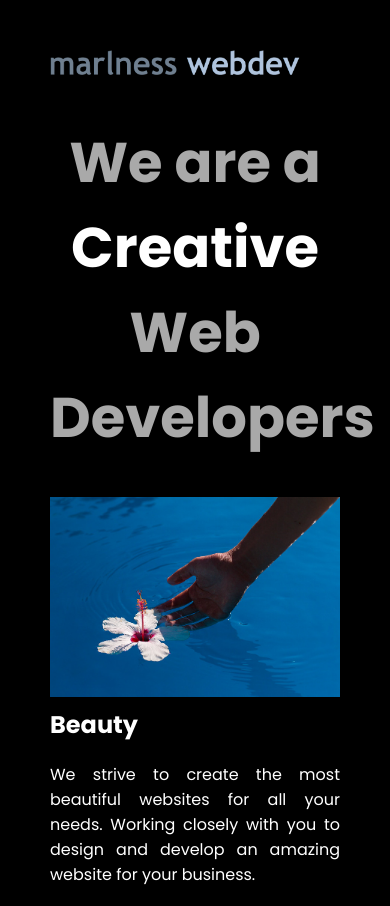
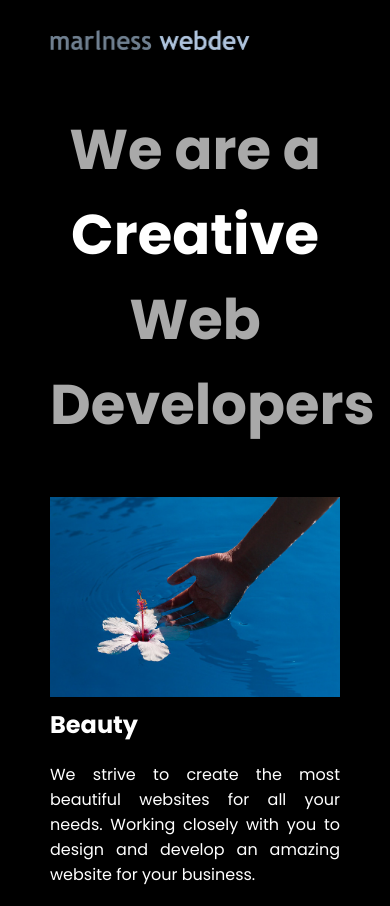
Before and after one commit to Marlness/webdev, a plain HTML site: page index.html in a window 390 px wide. Shown: the top 906 px of the page. Drawn offline with Linux system fonts and the light colour scheme.

Commit message:
Update style.css

```diff
--- a/style.css
+++ b/style.css
@@ -1,10 +1,10 @@
 body {
   font-family: "Poppins", sans-serif;
-  margin: 50px 50px 0 50px;
+  margin: 30px 50px 0 50px;
   background-color: black;
   display: flex;
   flex-direction: column;
-  min-height: 95vh;
+  min-height: 100vh;
 }
 .main {
   flex: 1;
@@ -12,14 +12,16 @@ body {
 h1 {
   font-size: 5rem;
   color:darkgray;
+  margin-top: 50px;
+  margin-bottom: 50px;
 }
 footer {
   text-align: right;
   color:lightsteelblue;
 }
 .logo{
-  height:50px;
-  width:500px;
+  height:40px;
+  width:400px;
 }
 .tile-image{
   height: 200px;
@@ -47,8 +49,8 @@ div p{
 }
 @media (max-width: 680px) {
   .logo {
-    height:25px;
-  width:250px;
+    height:20px;
+  width:200px;
   }
   h1 {
     font-size: 3.5rem;
```
